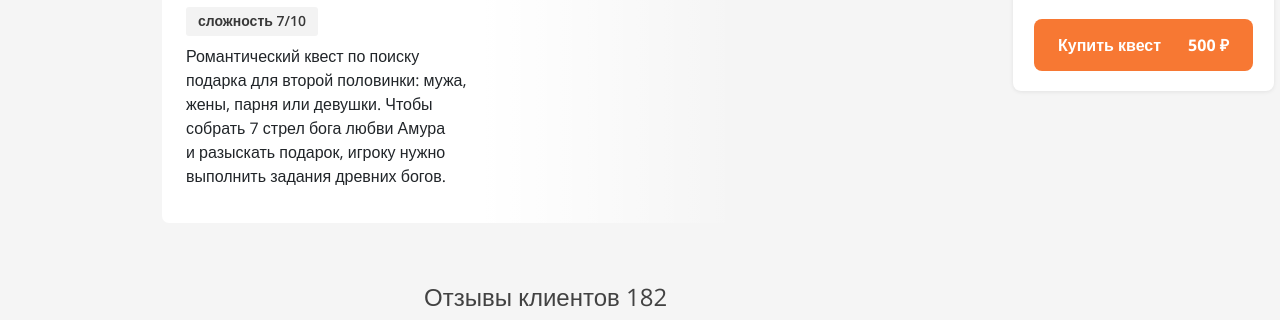
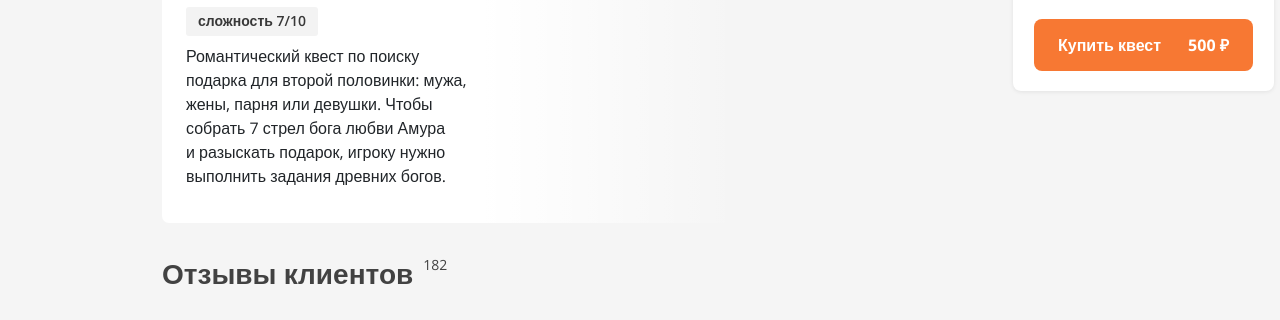
Before and after one commit to Vera869/Kvestiks-test, a plain HTML site: page index.html in a window 1280 px wide. Shown: the part 278-598 px from the top of the page. Drawn offline with nearby package versions, Linux system fonts and the light colour scheme.

Commit message:
+ styled span

```diff
--- a/index.html
+++ b/index.html
@@ -78,9 +78,7 @@
             </div>
          </div>
          <div class="content__reviews">
-            <h2 class="content__reviews__title">Отзывы клиентов
-               <span>182</span>
-            </h2>
+            <h2 class="content__reviews__title">Отзывы клиентов<span class="span">182</span></h2>
             <div class="card">
                <div class="card__review">
                   <p class="card__review__date">14 февраля 2024</p>
--- a/style.scss
+++ b/style.scss
@@ -306,21 +306,25 @@ background: rgb(245, 245, 245);
          height: 597px;
          display: flex;
          flex-direction: column;
-         justify-content: center;
-         align-items: center;
+         align-items: flex-start;
          gap: 24px;
          .content__reviews__title {
-            width: 307px;
+            width: 831px;
             height: 34px;
-            // display: flex;
-            // flex-direction: row;
-            // justify-content: flex-start;
+            display: flex;
+            gap: 10px;
             align-items: flex-start;
             color: rgb(66, 66, 66);
-            font-size: 24px;
-            font-weight: 400;
+            font-size: 28px;
+            font-weight: 800;
             line-height: 120%;
-            // text-align: left;
+            margin-top: 24px;
+            .span {
+               color: rgb(66, 66, 66);
+               font-size: 14px;
+               font-weight: 400;
+               line-height: 120%;
+            }
          }
          .card {
             width: 831px;
@@ -371,8 +375,6 @@ background: rgb(245, 245, 245);
                      max-height: 36px;
                      display: flex;
                      flex-direction: column;
-                     // justify-content: flex-start;
-                     // align-items: flex-start;
                      color: rgb(56, 56, 56);
                      font-size: 14px;
                      font-weight: 600;
@@ -384,8 +386,6 @@ background: rgb(245, 245, 245);
                      height: 12px;
                      display: flex;
                      flex-direction: row;
-                     // justify-content: flex-start;
-                     // align-items: flex-start;
                      gap: 8px;
                      .card__review__user__rating__star {
                         width: 12px;
@@ -396,17 +396,10 @@ background: rgb(245, 245, 245);
                .card__review__title {
                   width: 213px;
                   height: 23px;
-                  // flex: none;
-                  // order: 0;
-                  // align-self: stretch;
-                  // flex-grow: 0;
-                  // margin: 12px 0px;
-                  /* Body 1 Bold */
                   color: rgb(56, 56, 56);
                   font-size: 16px;
                   font-weight: 700;
                   line-height: 120%;
-                  letter-spacing: 0%;
                   text-align: left;
                   margin: 0;
                }
```
Also changed, not shown: style.css, 1 other file.
